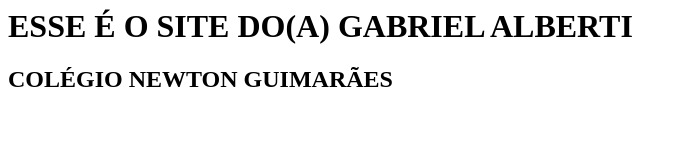
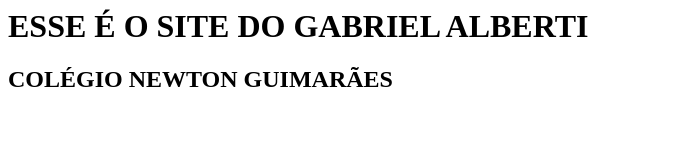
Before and after one commit to xerequinhaDAump/1mbGabrielAlbertiPCsite, a plain HTML site: page index.html in a window 1280 px wide. Shown: the whole page, without its empty margins (0-687 px from the left). Drawn offline with Linux system fonts and the light colour scheme.

Commit message:
correção de um letra

```diff
--- a/index.html
+++ b/index.html
@@ -1,2 +1,2 @@
-<h1>ESSE É O SITE DO(A) GABRIEL ALBERTI</h1>
+<h1>ESSE É O SITE DO GABRIEL ALBERTI</h1>
 <h2>COLÉGIO NEWTON GUIMARÃES</h2>
```
